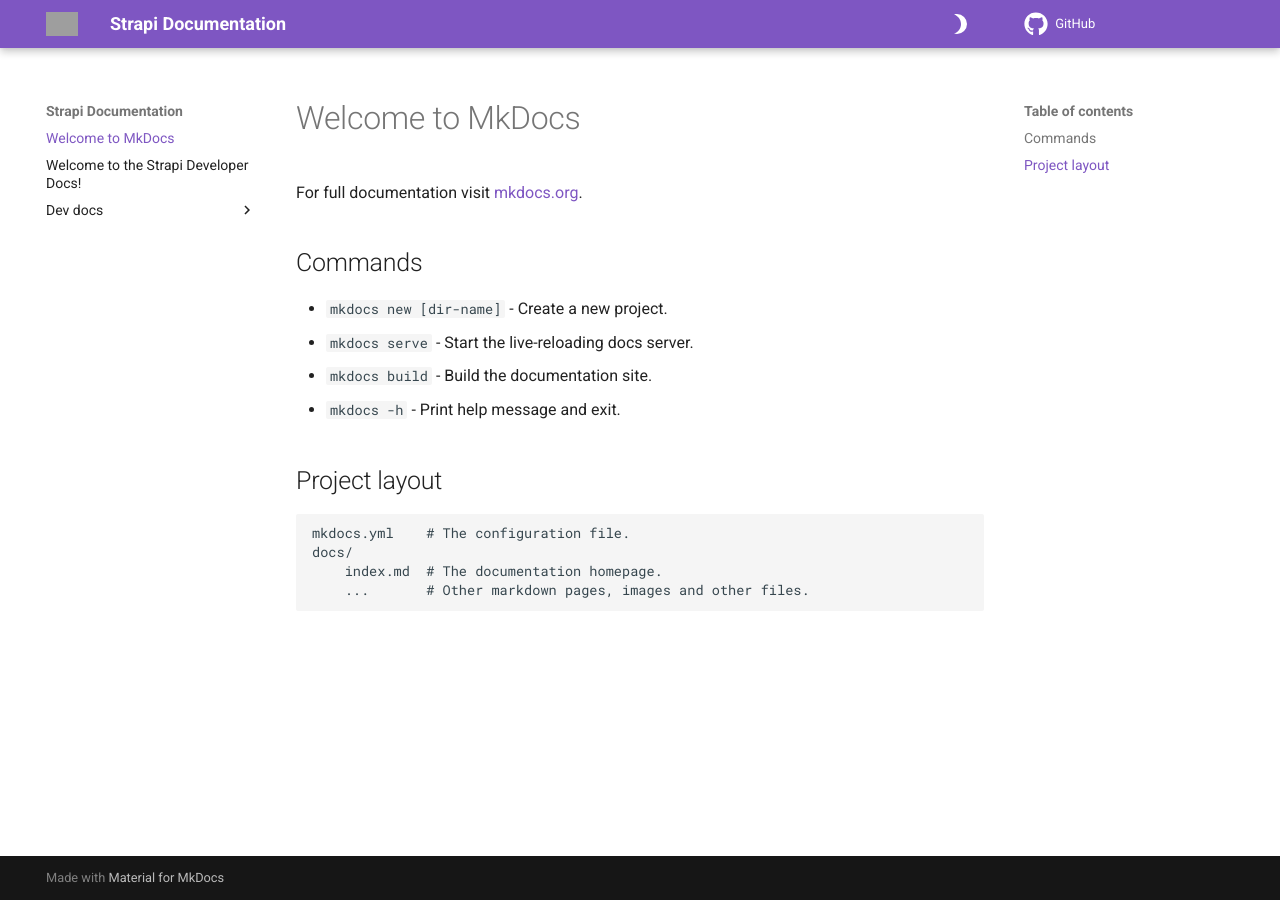
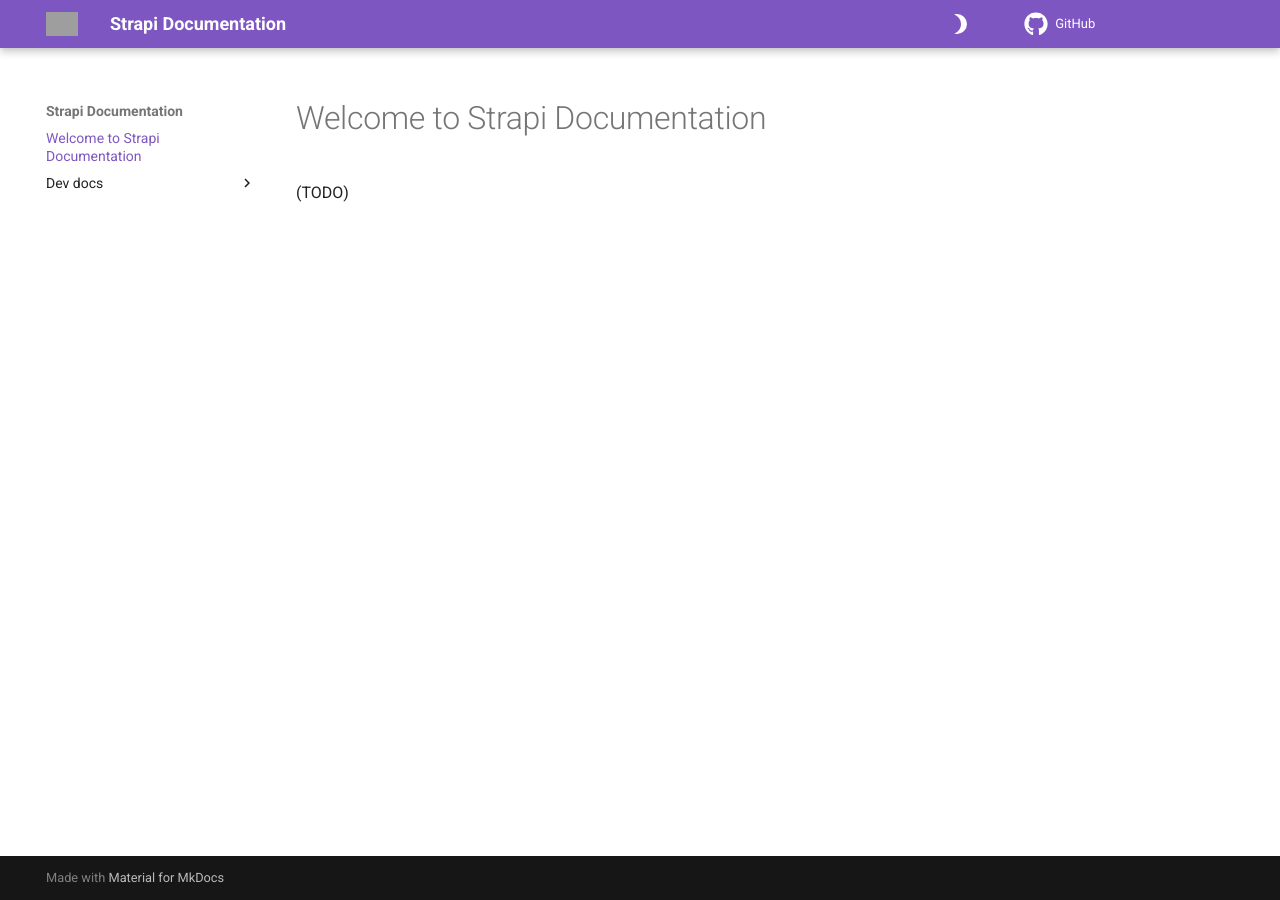
Before and after one commit to pwizla/strapi-docs-material-mkdocs-poc, an MkDocs documentation site: the page built from docs/index.md, in a window 1280 px wide. Built offline with MkDocs 1.6.1 and Material for MkDocs 9.7.7, drawn with Linux system fonts in a browser that asks for light colours; comment, search, counter and statistics services are not loaded; grey boxes are pictures that could not be loaded.

Commit message:
Move hello page and update index to TODO

```diff
--- a/docs/index.md
+++ b/docs/index.md
@@ -1,17 +1,3 @@
-# Welcome to MkDocs
+# Welcome to Strapi Documentation
 
-For full documentation visit [mkdocs.org](https://www.mkdocs.org).
-
-## Commands
-
-* `mkdocs new [dir-name]` - Create a new project.
-* `mkdocs serve` - Start the live-reloading docs server.
-* `mkdocs build` - Build the documentation site.
-* `mkdocs -h` - Print help message and exit.
-
-## Project layout
-
-    mkdocs.yml    # The configuration file.
-    docs/
-        index.md  # The documentation homepage.
-        ...       # Other markdown pages, images and other files.
+(TODO)
```
Also changed, not shown: docs/dev-docs/hello.md (renamed from docs/hello.md).
